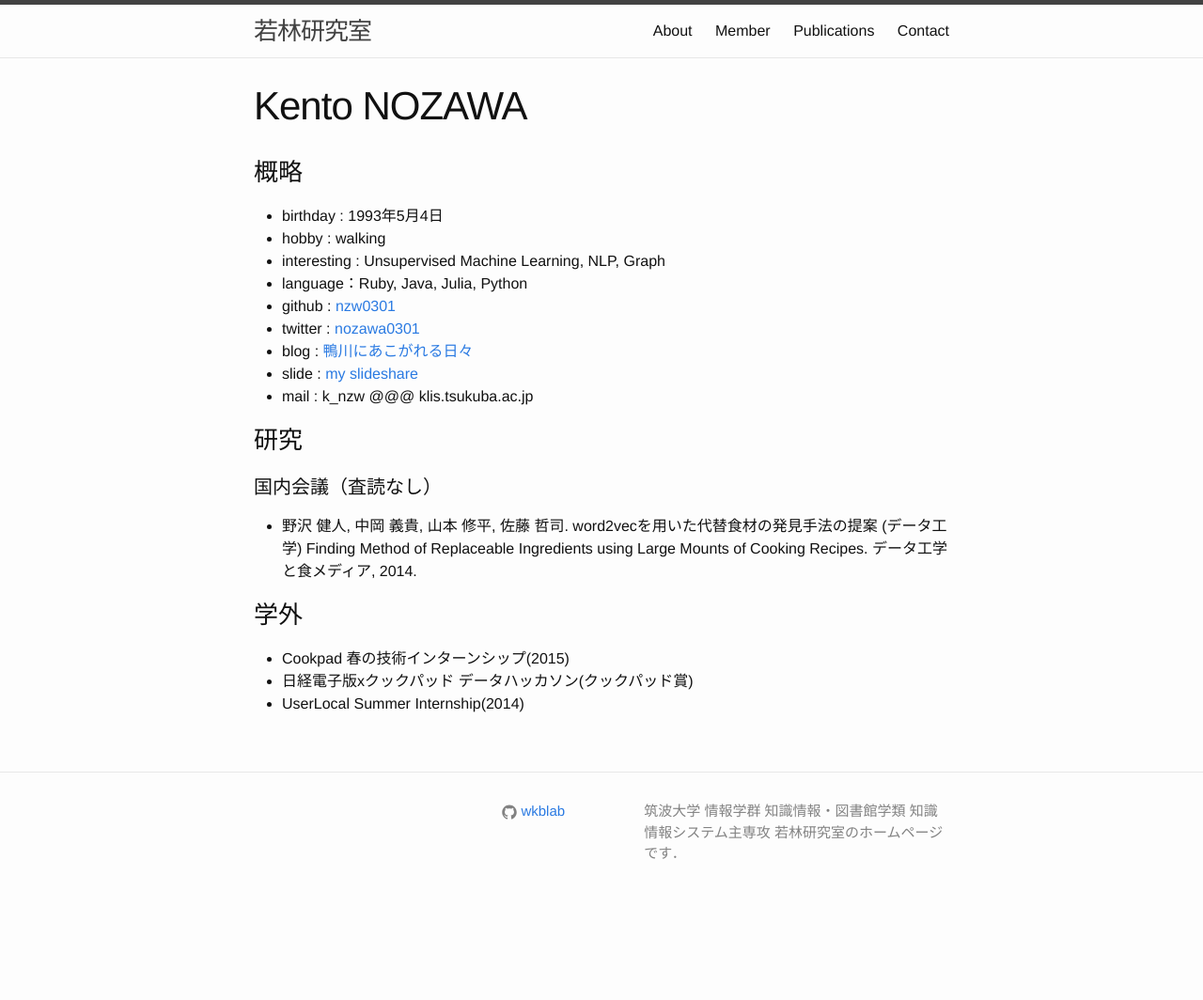
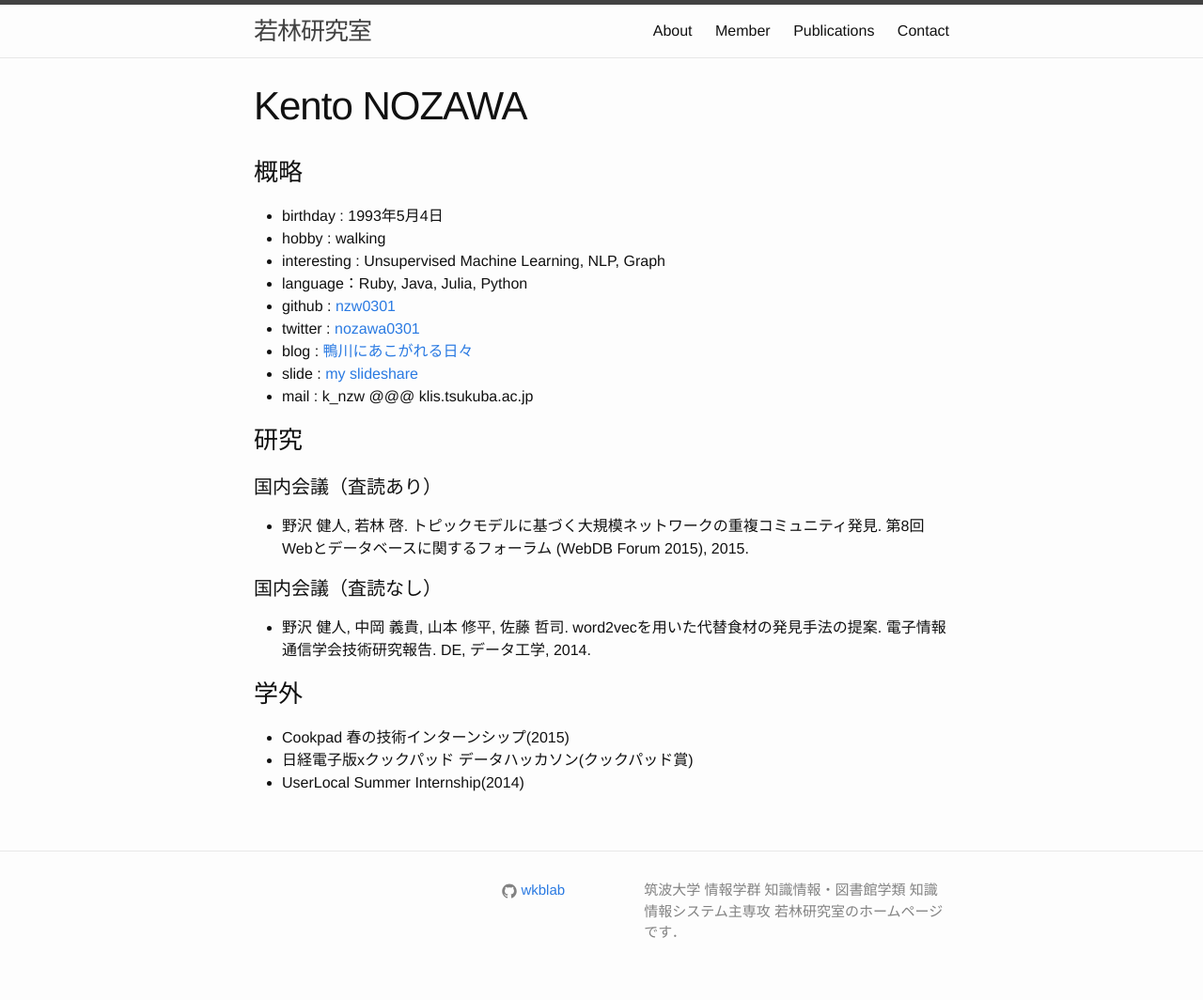
Before and after one commit to tzkwkblab/wkblab, a Jekyll site: the page built from member/nzw.md, in a window 1280 px wide. Shown: the whole page at 94% size. Built offline with Jekyll 4.4.1, drawn with Linux system fonts in a browser that asks for light colours; before the commit the page ends 980 px from its top, so only the background shows below that.

Commit message:
業績をインクリメント

```diff
--- a/member/nzw.md
+++ b/member/nzw.md
@@ -17,9 +17,13 @@ title: Kento NOZAWA
 
 ### 研究
 
+#### 国内会議（査読あり）
+- 野沢 健人, 若林 啓. トピックモデルに基づく大規模ネットワークの重複コミュニティ発見. 第8回 Webとデータベースに関するフォーラム (WebDB Forum 2015), 2015.
+
+
 #### 国内会議（査読なし）
 
-- 野沢 健人, 中岡 義貴, 山本 修平, 佐藤 哲司. word2vecを用いた代替食材の発見手法の提案 (データ工学) Finding Method of Replaceable Ingredients using Large Mounts of Cooking Recipes. データ工学と食メディア, 2014.
+- 野沢 健人, 中岡 義貴, 山本 修平, 佐藤 哲司. word2vecを用いた代替食材の発見手法の提案. 電子情報通信学会技術研究報告. DE, データ工学, 2014.
 
 ### 学外
 
```
